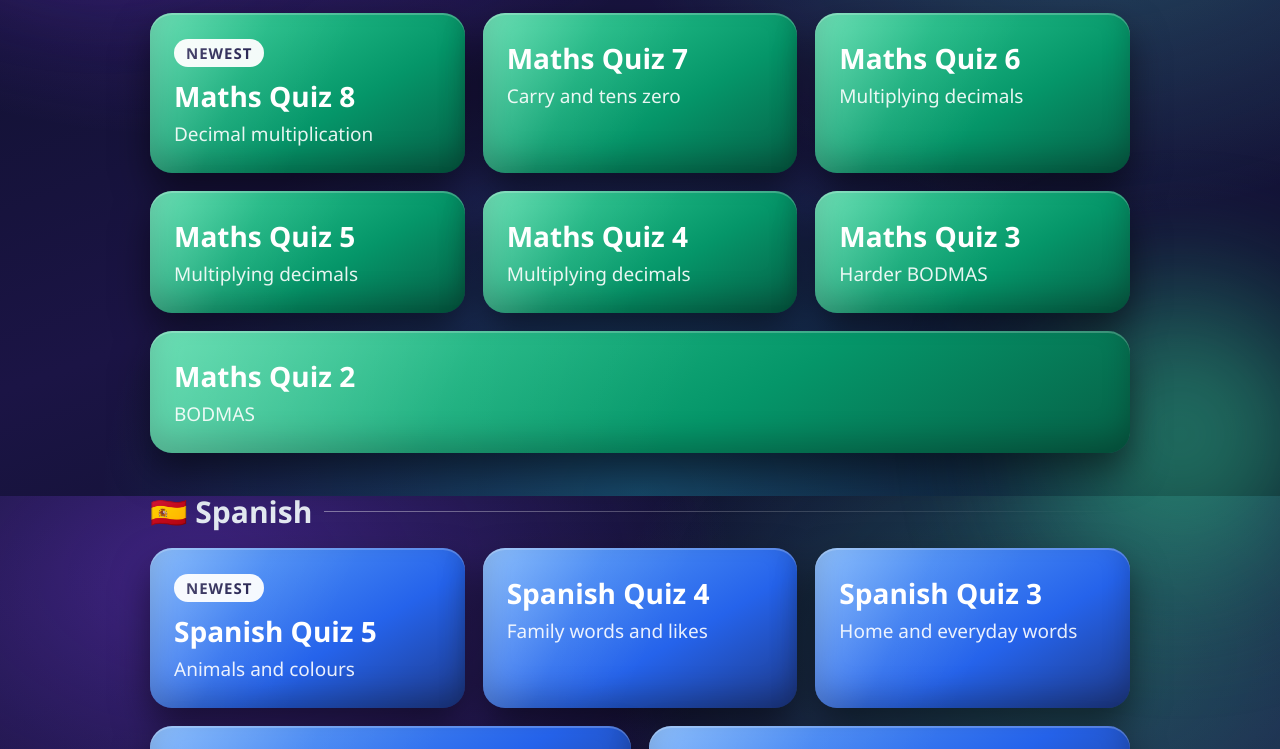
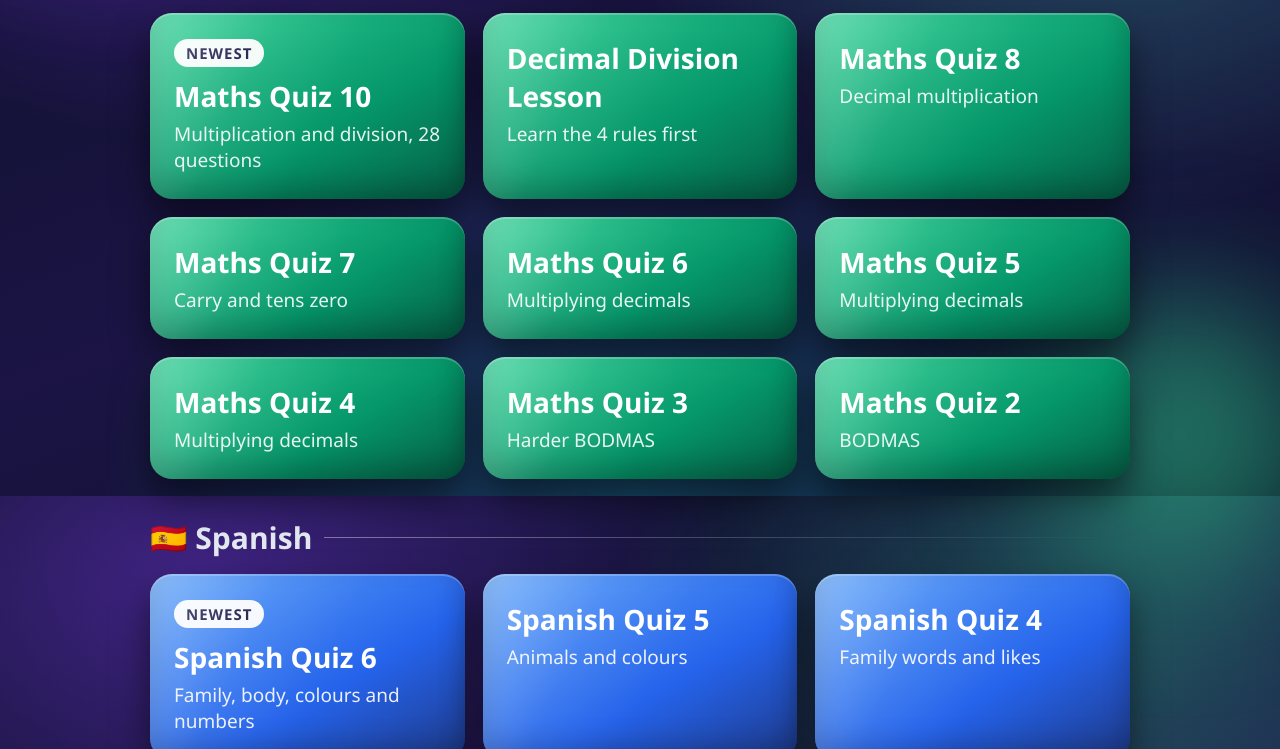
Before and after one commit to zmnakoahmed/zmnakoahmed.github.io, a plain HTML site: page quizzes.html in a window 1280 px wide. Shown: the part 304-1053 px from the top of the page. Drawn offline with Linux system fonts and the light colour scheme.

Commit message:
Add Spanish Quiz 6, Maths Quiz 10 (28 questions) and Decimal Division Lesson

```diff
--- a/quizzes.html
+++ b/quizzes.html
@@ -90,7 +90,9 @@
 
   <h2>🔢 Maths</h2>
   <div class="grid">
-    <a class="quiz maths" href="https://zmnakoahmed.github.io/maya-quizzes/maths8.html"><span class="new">Newest</span><div class="name">Maths Quiz 8</div><div class="desc">Decimal multiplication</div></a>
+    <a class="quiz maths" href="https://zmnakoahmed.github.io/maya-quizzes/maths10.html"><span class="new">Newest</span><div class="name">Maths Quiz 10</div><div class="desc">Multiplication and division, 28 questions</div></a>
+    <a class="quiz maths" href="https://zmnakoahmed.github.io/maya-quizzes/decimal-division-lesson.html"><div class="name">Decimal Division Lesson</div><div class="desc">Learn the 4 rules first</div></a>
+    <a class="quiz maths" href="https://zmnakoahmed.github.io/maya-quizzes/maths8.html"><div class="name">Maths Quiz 8</div><div class="desc">Decimal multiplication</div></a>
     <a class="quiz maths" href="https://zmnakoahmed.github.io/maya-quizzes/maths7.html"><div class="name">Maths Quiz 7</div><div class="desc">Carry and tens zero</div></a>
     <a class="quiz maths" href="https://zmnakoahmed.github.io/maya-quizzes/maths6.html"><div class="name">Maths Quiz 6</div><div class="desc">Multiplying decimals</div></a>
     <a class="quiz maths" href="https://zmnakoahmed.github.io/maya-quizzes/maths5.html"><div class="name">Maths Quiz 5</div><div class="desc">Multiplying decimals</div></a>
@@ -101,7 +103,8 @@
 
   <h2>🇪🇸 Spanish</h2>
   <div class="grid">
-    <a class="quiz spanish" href="https://zmnakoahmed.github.io/maya-quizzes/spanish5.html"><span class="new">Newest</span><div class="name">Spanish Quiz 5</div><div class="desc">Animals and colours</div></a>
+    <a class="quiz spanish" href="https://zmnakoahmed.github.io/maya-quizzes/spanish6.html"><span class="new">Newest</span><div class="name">Spanish Quiz 6</div><div class="desc">Family, body, colours and numbers</div></a>
+    <a class="quiz spanish" href="https://zmnakoahmed.github.io/maya-quizzes/spanish5.html"><div class="name">Spanish Quiz 5</div><div class="desc">Animals and colours</div></a>
     <a class="quiz spanish" href="https://zmnakoahmed.github.io/maya-quizzes/spanish4.html"><div class="name">Spanish Quiz 4</div><div class="desc">Family words and likes</div></a>
     <a class="quiz spanish" href="https://zmnakoahmed.github.io/maya-quizzes/spanish3.html"><div class="name">Spanish Quiz 3</div><div class="desc">Home and everyday words</div></a>
     <a class="quiz spanish" href="https://zmnakoahmed.github.io/maya-quizzes/spanish2.html"><div class="name">Spanish Quiz 2</div><div class="desc">14 questions</div></a>
```
